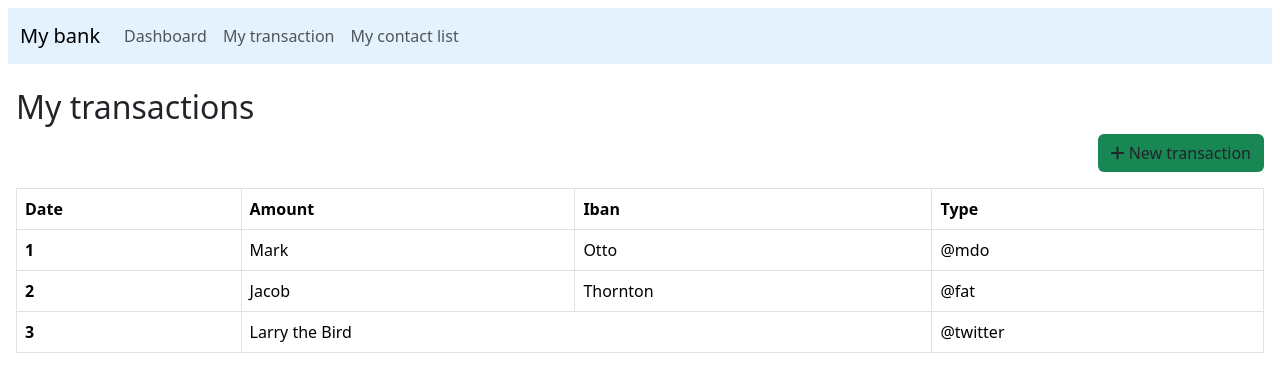
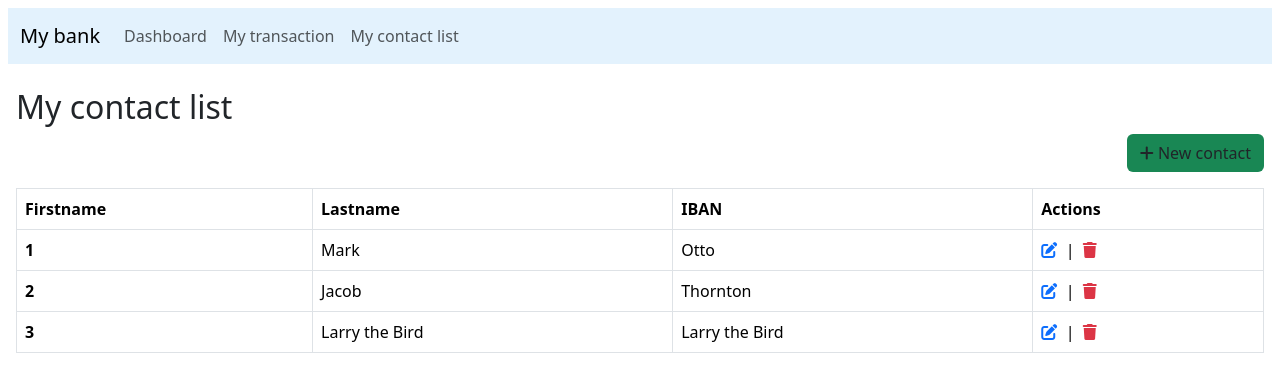
Before and after one commit to bilal1960/frontend_bank, an Angular app in the folder banking-app/: page / in a window 1280 px wide. Shown: the top 392 px of the page. Built offline with nearby package versions, Linux system fonts and the light colour scheme.

Commit message:
implémentation interface contact-list

```diff
--- a/banking-app/src/app/app.component.html
+++ b/banking-app/src/app/app.component.html
@@ -1,4 +1,4 @@
 
 <app-menu></app-menu>
-<app-my-transactions></app-my-transactions>
+<app-my-contact-list></app-my-contact-list>
 <router-outlet />
--- a/banking-app/src/app/app.component.ts
+++ b/banking-app/src/app/app.component.ts
@@ -5,11 +5,12 @@ import {RegisterComponent} from "./pages/register/register.component";
 import {MenuComponent} from "./components/menu/menu.component";
 import {UserDashboardComponent} from "./pages/user-dashboard/user-dashboard.component";
 import {MyTransactionsComponent} from "./pages/my-transactions/my-transactions.component";
+import {MyContactListComponent} from "./pages/my-contact-list/my-contact-list.component";
 
 @Component({
   selector: 'app-root',
   standalone: true,
-  imports: [RouterOutlet, LoginComponent, RegisterComponent, MenuComponent, UserDashboardComponent, MyTransactionsComponent],
+  imports: [RouterOutlet, LoginComponent, RegisterComponent, MenuComponent, UserDashboardComponent, MyTransactionsComponent, MyContactListComponent],
   templateUrl: './app.component.html',
   styleUrl: './app.component.scss'
 })
--- /dev/null
+++ b/banking-app/src/app/pages/my-contact-list/my-contact-list.component.html
@@ -0,0 +1,52 @@
+<div class="p-3">
+  <h2>My contact list</h2>
+  <div class="d-flex justify-content-end mb-3">
+    <button type="button" class="btn bg-success">
+      <em class="fas fa-plus"></em>&nbsp;New contact
+    </button>
+  </div>
+  <div>
+    <table class="table table-bordered">
+      <thead>
+      <tr>
+        <th scope="col">Firstname</th>
+        <th scope="col">Lastname</th>
+        <th scope="col">IBAN</th>
+        <th scope="col">Actions</th>
+      </tr>
+      </thead>
+      <tbody>
+      <tr>
+        <th scope="row">1</th>
+        <td>Mark</td>
+        <td>Otto</td>
+        <td class="cursor-pointer">
+         <em class="fas fa-edit text-primary"></em>
+          &nbsp;|&nbsp;
+          <em class="fas fa-trash text-danger"></em>
+        </td>
+      </tr>
+      <tr>
+        <th scope="row">2</th>
+        <td>Jacob</td>
+        <td>Thornton</td>
+        <td>
+          <em class="fas fa-edit text-primary"></em>
+          &nbsp;|&nbsp;
+          <em class="fas fa-trash text-danger"></em>
+        </td>
+      </tr>
+      <tr>
+        <th scope="row">3</th>
+        <td>Larry the Bird</td>
+        <td>Larry the Bird</td>
+        <td>
+          <em class="fas fa-edit text-primary"></em>
+          &nbsp;|&nbsp;
+          <em class="fas fa-trash text-danger"></em>
+        </td>
+      </tr>
+      </tbody>
+    </table>
+  </div>
+</div>
--- a/banking-app/src/styles.scss
+++ b/banking-app/src/styles.scss
@@ -5,3 +5,7 @@
   margin-top: 15%;
 
 }
+
+.cursor-pointer{
+  cursor: pointer;
+}
```
Also changed, not shown: banking-app/src/app/pages/my-contact-list/my-contact-list.component.ts (added, +12 -0 lines), banking-app/src/app/pages/my-contact-list/my-contact-list.component.scss (added), 1 other file (tests, documents, lock files or other folders).
